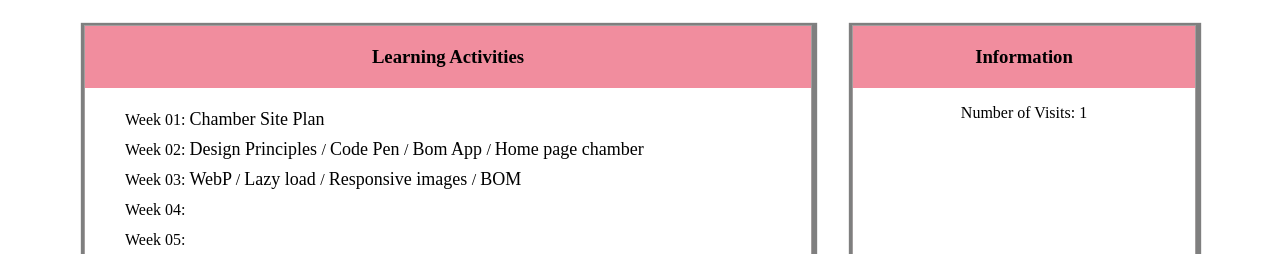
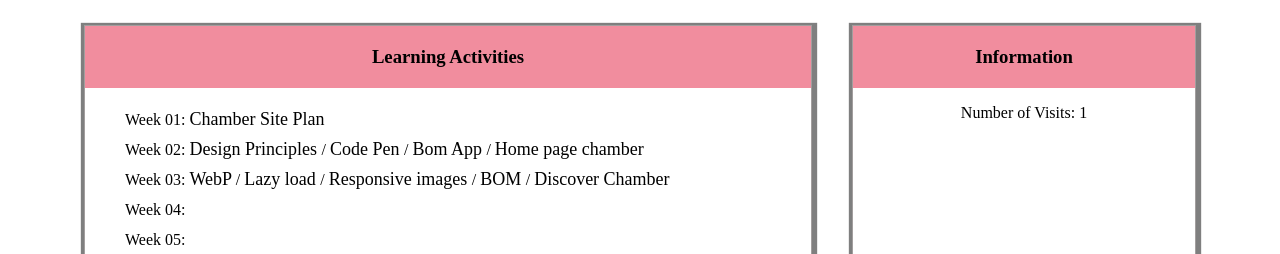
Before and after one commit to efficodex/wdd230, a plain HTML site: page index.html in a window 1280 px wide. Shown: the part 826-1080 px from the top of the page. Drawn offline with Linux system fonts and the light colour scheme; a web font is replaced by a local one.

```diff
--- a/index.html
+++ b/index.html
@@ -57,7 +57,7 @@
             <ul>
                 <li>Week 01: <a href="week01/chamber-site-plan.html" class="modeGlow"> Chamber Site Plan</a></li>
                 <li>Week 02: <a href="week02/design.html" class="modeGlow"> Design Principles </a> / <a href="https://codepen.io/efficodex/pen/gOqLzOx" class="modeGlow"> Code Pen </a> / <a href="week02/bom.html" class="modeGlow"> Bom App </a> / <a href="chamber/index.html" class="modeGlow"> Home page chamber</a></li>
-                <li>Week 03: <a href="week03/images/landscape.webp" class="modeGlow"> WebP </a> / <a href="week03/lazyload.html" class="modeGlow"> Lazy load </a> / <a href="week03/responsive-images.html" class="modeGlow"> Responsive images </a> / <a href="week03/bom.html" class="modeGlow"> BOM </a></li>
+                <li>Week 03: <a href="week03/images/landscape.webp" class="modeGlow"> WebP </a> / <a href="week03/lazyload.html" class="modeGlow"> Lazy load </a> / <a href="week03/responsive-images.html" class="modeGlow"> Responsive images </a> / <a href="week03/bom.html" class="modeGlow"> BOM </a> / <a href="chamber/discover.html" class="modeGlow"> Discover Chamber</a></li>
                 <li>Week 04: <a href="" class="modeGlow"></a></li>
                 <li>Week 05: <a href="" class="modeGlow"></a></li>
                 <li>Week 06: <a href="" class="modeGlow"></a></li>
```
